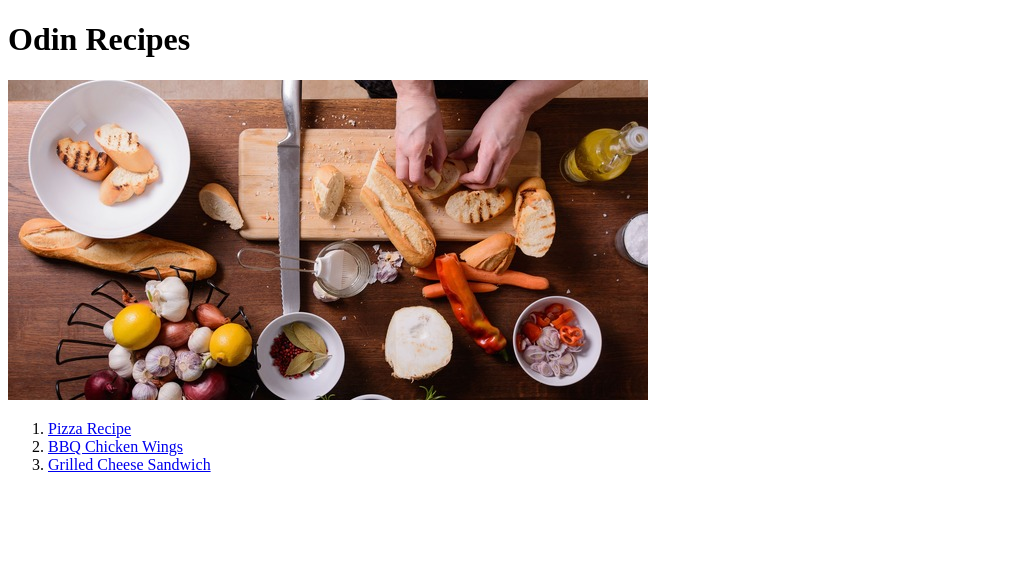
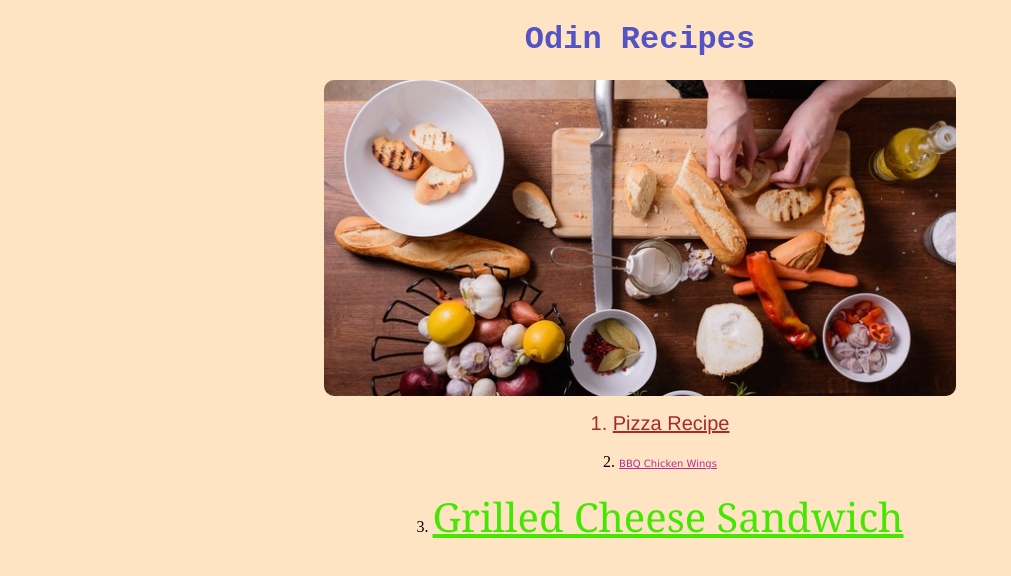
Before and after one commit to jhughes7165/odin_recipes, a plain HTML site: page index.html in a window 1280 px wide. Shown: the whole page, without its empty margins (0-1011 px from the left). Drawn offline with Linux system fonts and the light colour scheme.

Commit message:
Adding Style:)

```diff
--- a/index.html
+++ b/index.html
@@ -5,15 +5,19 @@
     <meta http-equiv="X-UA-Compatible" content="IE=edge">
     <meta name="viewport" content="width=device-width, initial-scale=1.0">
     <title>Odin Recipes</title>
+    <link rel="stylesheet" href="/odin_recipes/style.css">
 </head>
 <body>
-    <h1>Odin Recipes</h1>
+    <h1 class="title">Odin Recipes</h1>
 
     <img src="/odin_recipes/recipes/images/chef.jpg" alt="">
     <ol>
-   <li> <a href="/odin_recipes/recipes/pizza.html">Pizza Recipe</a></li>
-   <li> <a href="/odin_recipes/recipes/BBQ_Chicken_Wings.html">BBQ Chicken Wings</a></li>
-   <li> <a href="/odin_recipes/recipes/Grilled_Cheese_Sandwich.html">Grilled Cheese Sandwich</a></li>
+            <li class="pizza"> <a href="/odin_recipes/recipes/pizza.html" class="pizza">Pizza Recipe</a></li>
+            <br>
+             <li > <a href="/odin_recipes/recipes/BBQ_Chicken_Wings.html"id="bbq">BBQ Chicken Wings</a></li>
+             <br>
+
+            <li > <a href="/odin_recipes/recipes/Grilled_Cheese_Sandwich.html"class="grill">Grilled Cheese Sandwich</a></li>
 
     </ol>
 </body>
--- /dev/null
+++ b/style.css
@@ -0,0 +1,53 @@
+body{
+    background-color: bisque;
+}
+
+h1 {
+    text-align: center;
+    color:rgb(83, 83, 197);
+    font-family: 'Courier New', Courier, monospace;
+
+}
+
+
+h2 {
+    text-align: center;
+}
+
+
+img {
+    width:400px;
+    height:auto;
+    border-radius: 10px;
+    display: block;
+    margin-left: auto;
+    margin-right: auto;
+    width: 50%;
+
+}
+
+
+
+li {
+    text-align: center;
+    list-style-position: inside;
+
+}
+
+.pizza {
+    color: brown;
+    font-family:'Franklin Gothic Medium', 'Arial Narrow', Arial, sans-serif;
+    font-size: 20px;
+}
+
+#bbq {
+    color: rgb(184, 45, 152);
+    font-family:Verdana, Geneva, Tahoma, sans-serif;
+    font-size: 10px;
+}
+
+.grill {
+    color: rgb(67, 231, 2);
+    font-family: Georgia, 'Times New Roman', Times, serif;
+    font-size: 40px;
+}
```
Also changed, not shown: recipes/BBQ_Chicken_Wings.html (+1 -0 lines), recipes/Grilled_Cheese_Sandwich.html (+2 -0 lines), recipes/pizza.html (+2 -0 lines).
